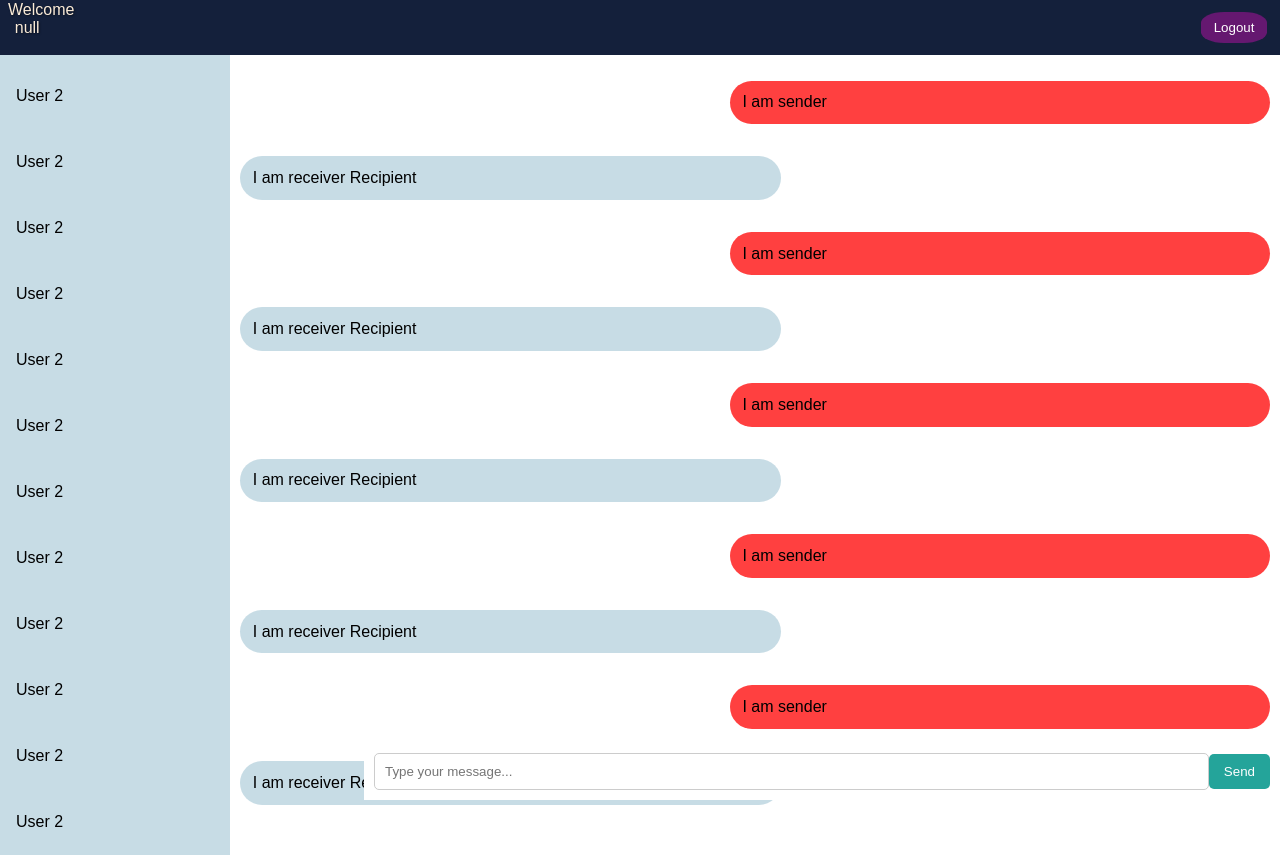
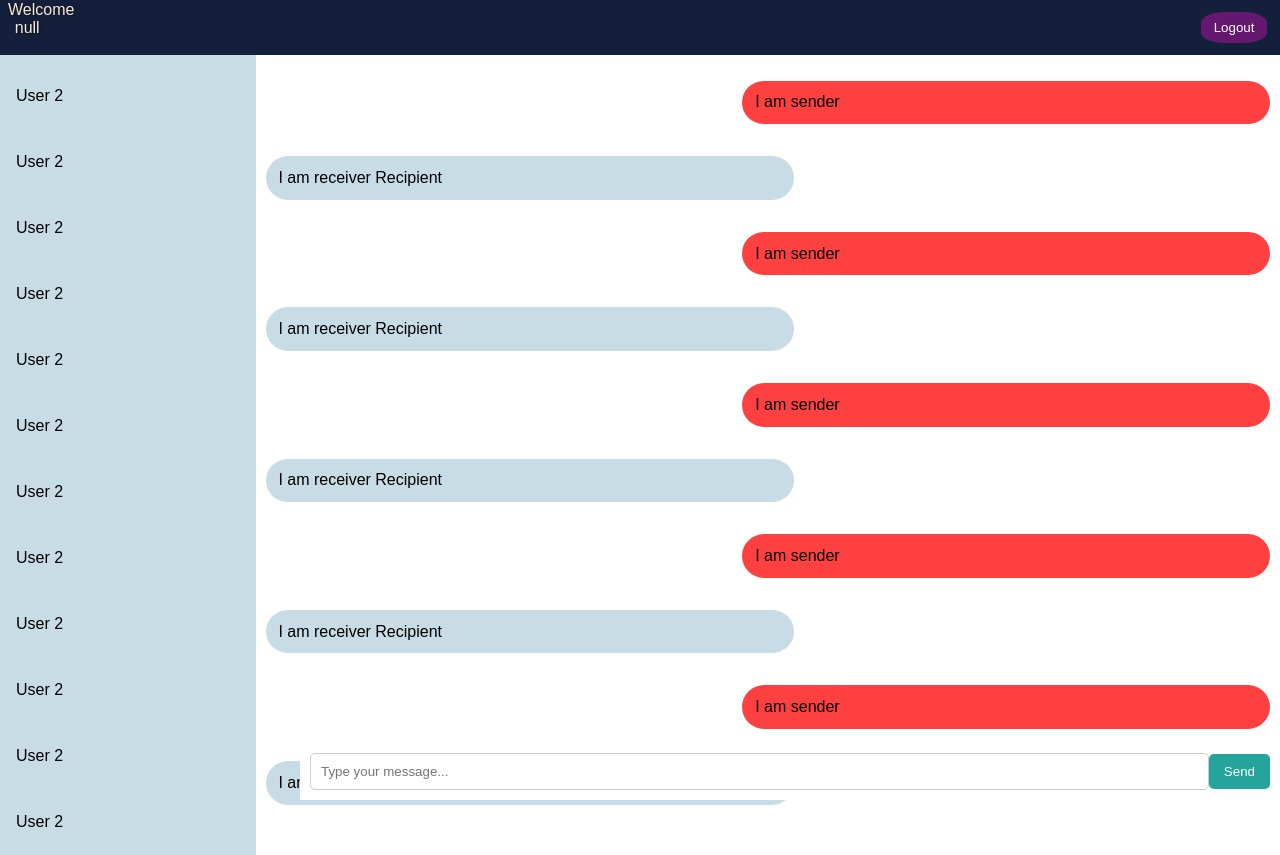
Before and after one commit to harshitsharma88/Group_Chat_Application, a website: page public/views/chatMainPage.html in a window 1280 px wide. Drawn offline with nearby package versions, Linux system fonts and the light colour scheme.

Commit message:
Update chatMainPage.css

```diff
--- a/public/css/chatMainPage.css
+++ b/public/css/chatMainPage.css
@@ -87,7 +87,7 @@ body {
 
   aside {
     background-color: rgba(28, 113, 150, 0.247);
-    width: 18%;
+    width: 20%;
     overflow: auto;
     /* padding: 10px; */
     height: 100vh;
@@ -113,7 +113,7 @@ body {
     padding: 0.6rem;
     flex-direction: column;
     gap: 0.5rem;
-    width: 82%;
+    width: 80%;
 
   }
 
@@ -148,7 +148,7 @@ body {
     display: flex;
     align-items: center;
     padding: 10px;
-    width: 70%;
+    width: 75%;
   }
 
   .message-form input {
```
